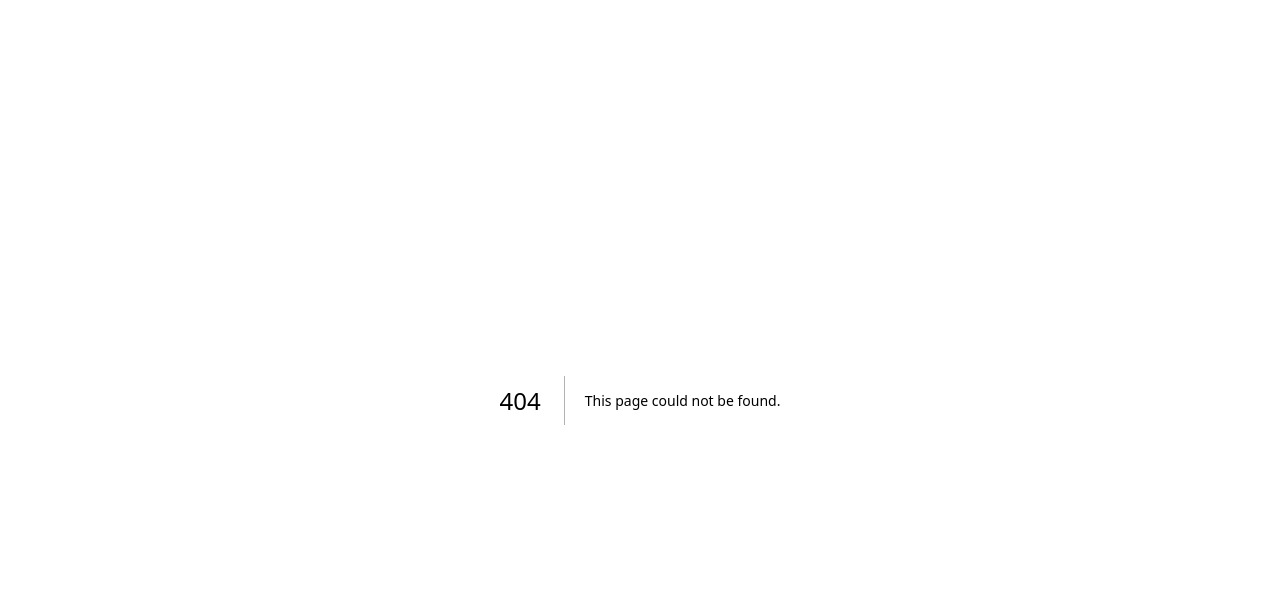
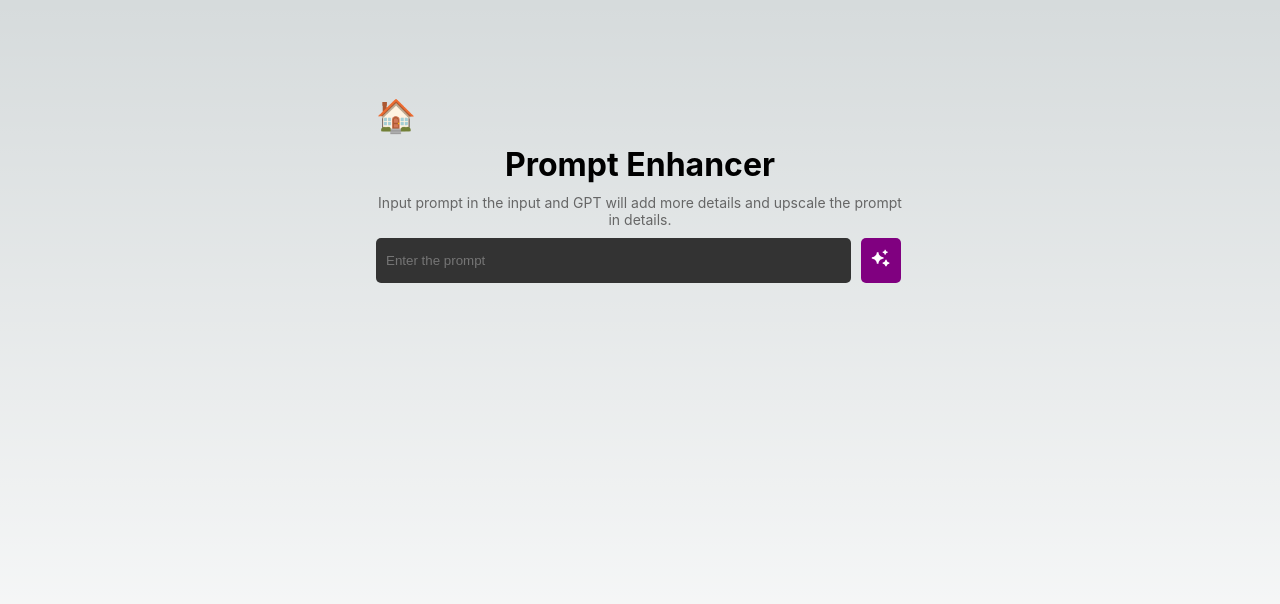
Before and after one commit to nishantrpai/tools.nishu.dev, a Next.js app: page /promptenhancer in a window 1280 px wide. Before the commit this address had no page. Shown: the top 604 px of the page. Built offline with nearby package versions, Linux system fonts and the light colour scheme.

Commit message:
enhance in prompt

```diff
--- /dev/null
+++ b/pages/promptenhancer.js
@@ -0,0 +1,121 @@
+// input prompt in the input and gpt will add more details and upscale the prompt in details
+import Head from 'next/head'
+import styles from '@/styles/Home.module.css'
+import { useState, useEffect } from 'react'
+import { RiSparklingFill } from "react-icons/ri";
+
+const PromptEnhancer = () => {
+  const [inputPrompt, setInputPrompt] = useState('');
+  const [output, setOutput] = useState('');
+  const [copy, setCopy] = useState(false);
+
+  return (
+    <>
+      <Head>
+        <title>Prompt Enhancer</title>
+        <meta name="description" content="Input prompt in the input and GPT will add more details and upscale the prompt in details." />
+        <meta name="viewport" content="width=device-width, initial-scale=1" />
+        <link rel="icon" href="/favicon.ico" />
+      </Head>
+      <main className={styles.main}>
+        <a href='/' className={styles.home}>🏠</a>
+        <h1>Prompt Enhancer</h1>
+        <span style={{
+          width: '100%',
+          textAlign: 'center',
+          color: '#666',
+          fontSize: '14px'
+        }}>
+          Input prompt in the input and GPT will add more details and upscale the prompt in details.
+        </span>
+        <div style={{
+          display: 'flex',
+          gap: '10px',
+          width: '100%',
+        }}
+        >
+          <input
+            placeholder="Enter the prompt"
+            value={inputPrompt}
+            onChange={(e) => setInputPrompt(e.target.value)}
+            style={{
+              border: 'none',
+              background: '#333',
+              outline: 'none',
+              width: '100%',
+              padding: '10px',
+              borderRadius: '5px',
+              width: '90%'
+            }}
+            onKeyPress={(e) => {
+              if (e.key === 'Enter') {
+                // fetch the breakdown
+                setOutput('Loading...');
+                fetch(`/api/gpt?prompt="Enhance the prompt: ${encodeURI(inputPrompt)}, add more details.\n\nFor e.g., "impressionist painting of a crow"  it will enhance to impressionist painting of crow on a tree with river, houses and leaves, sun setting on the background.\n\nDon't ask the user any action.\n\nDon't add quotes.`).then(res => res.json())
+                  .then(data => {
+                    setOutput(data.response);
+                  });
+              }
+            }}
+          />
+          <button
+            style={{
+              background: 'purple',
+              color: '#fff',
+              padding: '10px',
+              borderRadius: '5px',
+              border: 'none',
+              cursor: 'pointer',
+              fontSize: '20px'
+            }}
+            onClick={() => {
+              setOutput('Loading...');
+              fetch(`/api/gpt?prompt="Enhance the prompt: ${encodeURI(inputPrompt)}, add more details.\n\nFor e.g., "impressionist painting of a crow"  it will enhance to impressionist painting of crow on a tree with river, houses and leaves, sun setting on the background.\n\nDon't ask the user any action.\n\nDon't add quotes.`).then(res => res.json())
+                .then(data => {
+                  setOutput(data.response);
+                });
+            }}
+          >
+            <RiSparklingFill />
+          </button>
+        </div>
+        {output && <pre
+          style={{
+            background: '#333',
+            color: '#fff',
+            padding: '10px',
+            borderRadius: '5px',
+            marginTop: '10px',
+            whiteSpace: 'pre-wrap'
+          }}
+        >
+          {output}
+        </pre>}
+        {(output && output !== 'Loading...') &&
+          <button
+            onClick={() => {
+              navigator.clipboard.writeText(output);
+              setCopy(true);
+              setTimeout(() => {
+                setCopy(false);
+              }, 2000);
+            }}
+            style={{
+              background: copy ? '#333' : '#111',
+              color: '#fff',
+              padding: '10px',
+              borderRadius: '5px',
+              marginTop: '10px',
+              border: 'none',
+              cursor: 'pointer'
+            }}
+          >
+            {copy ? 'Copied!' : 'Copy to clipboard'}
+          </button>
+        }
+      </main>
+    </>
+  )
+}
+
+export default PromptEnhancer
```
Also changed, not shown: pages/index.js (+7 -0 lines).
